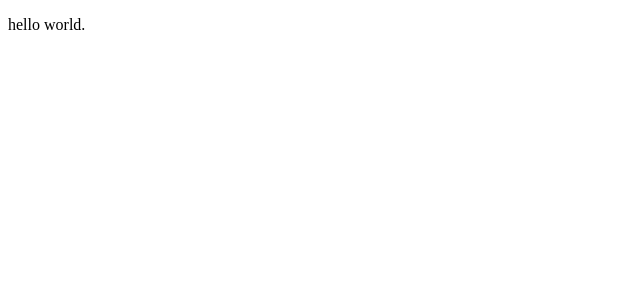
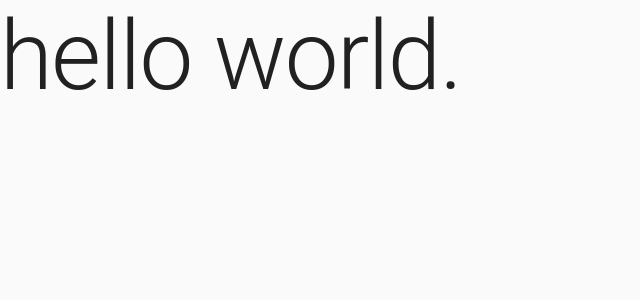
Before and after one commit to ainsleybc/feeds, a React app: page / in a window 1280 px wide. Shown: the top 300 px of the page, without its empty margins (0-640 px from the left). Built offline with nearby package versions, Linux system fonts and the light colour scheme.

Commit message:
Adds material-ui

```diff
--- a/package.json
+++ b/package.json
@@ -22,6 +22,8 @@
   },
   "homepage": "https://github.com/ainsleybc/feeds#readme",
   "dependencies": {
+    "@material-ui/core": "^4.11.0",
+    "fontsource-roboto": "^3.0.3",
     "react": "^17.0.1",
     "react-dom": "^17.0.1"
   },
@@ -40,7 +42,6 @@
     "@typescript-eslint/eslint-plugin": "^4.6.0",
     "@typescript-eslint/parser": "^4.6.0",
     "babel-loader": "^8.1.0",
-    "css-loader": "^5.0.0",
     "eslint": "^7.12.1",
     "eslint-config-prettier": "^6.15.0",
     "eslint-plugin-import": "^2.22.1",
@@ -49,7 +50,6 @@
     "html-webpack-plugin": "^4.5.0",
     "jest": "^26.6.1",
     "prettier": "^2.1.2",
-    "style-loader": "^2.0.0",
     "ts-jest": "^26.4.3",
     "typescript": "^4.0.5",
     "webpack": "^5.3.2",
--- a/src/App.tsx
+++ b/src/App.tsx
@@ -1,9 +1,18 @@
+import { CssBaseline, ThemeProvider, createMuiTheme, Typography } from '@material-ui/core';
 import React from 'react';
 
-export const App = () => (
-  <div className="App">
-    <header className="App-header">
-      <p>hello world.</p>
-    </header>
-  </div>
-);
+export const App = () => {
+  const theme = createMuiTheme({});
+
+  return (
+    <ThemeProvider theme={theme}>
+      <CssBaseline />
+
+      <div className="App">
+        <header className="App-header">
+          <Typography variant="h1">hello world.</Typography>
+        </header>
+      </div>
+    </ThemeProvider>
+  );
+};
--- a/tsconfig.json
+++ b/tsconfig.json
@@ -17,6 +17,6 @@
     "noUnusedParameters": true,
     "noImplicitThis": true,
     "noImplicitAny": true,
-    "baseUrl": "src"
+    "baseUrl": "src",
   }
 }
--- a/webpack.config.js
+++ b/webpack.config.js
@@ -1,5 +1,7 @@
+/* eslint-disable */
+const HtmlWebPackPlugin = require('html-webpack-plugin');
 const path = require('path');
-const HtmlWebPackPlugin = require('html-webpack-plugin');
+/* eslint-enable */
 
 module.exports = {
   entry: './src/index',
@@ -8,7 +10,7 @@ module.exports = {
     filename: 'bundle.js',
   },
   resolve: {
-    extensions: [".ts", ".tsx", ".js", ".jsx"]
+    extensions: ['.ts', '.tsx', '.js', '.jsx'],
   },
   module: {
     rules: [
@@ -19,27 +21,16 @@ module.exports = {
           loader: 'babel-loader',
         },
       },
-      {
-        test: /\.css$/,
-        use: [
-          {
-            loader: 'style-loader',
-          },
-          {
-            loader: 'css-loader',
-          },
-        ],
-      },
     ],
   },
   plugins: [
     new HtmlWebPackPlugin({
       template: './public/index.html',
-      favicon: `./public/favicon.ico`
+      favicon: './public/favicon.ico',
     }),
   ],
   devServer: {
     hot: true,
-    open: true
-  }
+    open: true,
+  },
 };
```
Also changed, not shown: 2 other files (tests, documents, lock files or other folders).
